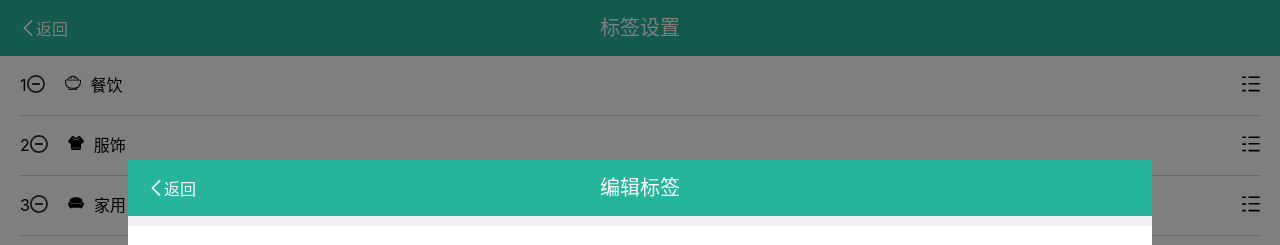
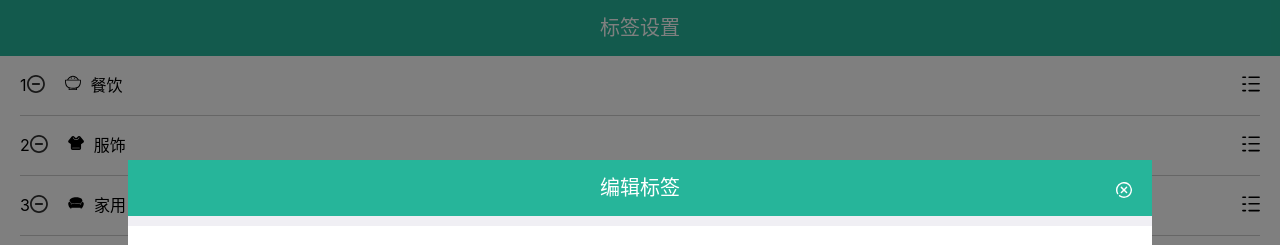
Before and after one commit to April-cl/daily-book, a React app: page /tags#/tags in a window 1280 px wide. Both pictures are taken after a click on the button 1251 px from the left and 85 px from the top of the page. Shown: the top 245 px of the page. Built offline with nearby package versions, Linux system fonts and the light colour scheme.

Commit message:
实现点击弹窗和关闭弹窗，爷父孙组件

```diff
--- a/src/components/TopBar.tsx
+++ b/src/components/TopBar.tsx
@@ -22,6 +22,19 @@ const Wrapper = styled.section`
       vertical-align: middle;
     }
   }
+  .close {
+    font-size: 16px;
+    position: absolute;
+    right: 0;
+    top: 50%;
+    transform: translateY(-50%);
+    .icon {
+      fill: #fff;
+      margin-right: 20px;
+      display: inline-block;
+      vertical-align: middle;
+    }
+  }
   .pageTitle {
     font-size: 20px;
     text-align: center;
@@ -29,23 +42,44 @@ const Wrapper = styled.section`
 `;
 
 type Props = {
-  pageTitle: string
+  pageTitle?: string,
+  returnIcon?: boolean,
+  closeIcon?: boolean,
+  onClose?: () => void
 }
 
 const TopBar:React.FC<Props> = (props) => {
   const history = useHistory()
-  const onClickBack = ()=>{
+  const onClickBack = () => {
     history.goBack()
+  }
+  const onClickClose = () => {
+    props.onClose && props.onClose()
   }
   return (
     <Wrapper>
-      <button className="return" onClick={onClickBack}>
-        <Icon name='return' />
-        <span>返回</span>
-      </button>
+      {(() => {
+        if (props.returnIcon) {
+          return (
+            <button className="return" onClick={onClickBack}>
+              <Icon name='return' />
+              <span>返回</span>
+            </button>
+          )
+        }
+      })()}
       <div className="pageTitle">
         {props.pageTitle}
       </div>
+      {(() => {
+        if (props.closeIcon) {
+          return (
+            <button className="close" onClick={onClickClose}>
+              <Icon name='close' />
+            </button>
+          )
+        }
+      })()}
     </Wrapper>
   )
 }
--- a/src/views/TagEdit.tsx
+++ b/src/views/TagEdit.tsx
@@ -1,4 +1,4 @@
-import React from 'react';
+import React, { useEffect, useState } from 'react';
 import { useTags } from '../useTags';
 import { TopBar } from '../components/TopBar';
 import Icon from '../components/Icon';
@@ -11,6 +11,12 @@ const TagEditWrapper = styled.div`
   width: 100%;
   height: 100%;
   background-color: rgba(0,0,0,0.5);
+  &.show {
+    display: block;
+  }
+  &.hide {
+    display: none;
+  }
   .tagEdit {
     position: absolute;
     top: 50%;
@@ -48,17 +54,26 @@ const TagEditWrapper = styled.div`
 `
 
 type Props = {
-  value: Tag
+  value: Tag,
+  showEdit: boolean
 }
 
 const TagEdit: React.FC<Props> = (props) => {
   const {updateTag} = useTags()
+  const [showEdit, setShowEdit] = useState(false)
+  useEffect(() => {
+    setShowEdit(props.showEdit)
+  }, [props.showEdit])
+  const getClass = () => {
+    return showEdit ? 'show' : 'hide'
+  }
   let {id, iconName, chinese} = props.value
-  console.log(id);
   return (
-    <TagEditWrapper>
+    <TagEditWrapper className={getClass()}>
       <div className="tagEdit">
-        <TopBar pageTitle='编辑标签' />
+        <TopBar pageTitle='编辑标签' closeIcon={true} onClose={() => {
+          setShowEdit(false)
+        }} />
         <div className="editIcon">
           <label className='legend'>图标</label>
           <Icon name={iconName} />
--- a/src/views/Tags.tsx
+++ b/src/views/Tags.tsx
@@ -52,14 +52,6 @@ const AddTag = styled.button`
     margin-left: 5px;
   }
 `
-const EditWrapper = styled.div`
-  &.show {
-    display: block;
-  }
-  &.hide {
-    display: none;
-  }
-`
 
 function Tags() {
   let [showEdit, setShowEdit] = useState(false)
@@ -111,9 +103,7 @@ function Tags() {
           <span>新建标签</span>
         </AddTag>
       </TagList>
-      <EditWrapper className={showEdit ? 'show' : 'hide'}>
-        <TagEdit value={selectedTag} />
-      </EditWrapper>
+      <TagEdit value={selectedTag} showEdit={showEdit} />
     </>
   );
 }
```
Also changed, not shown: src/icons/close.svg (added).
